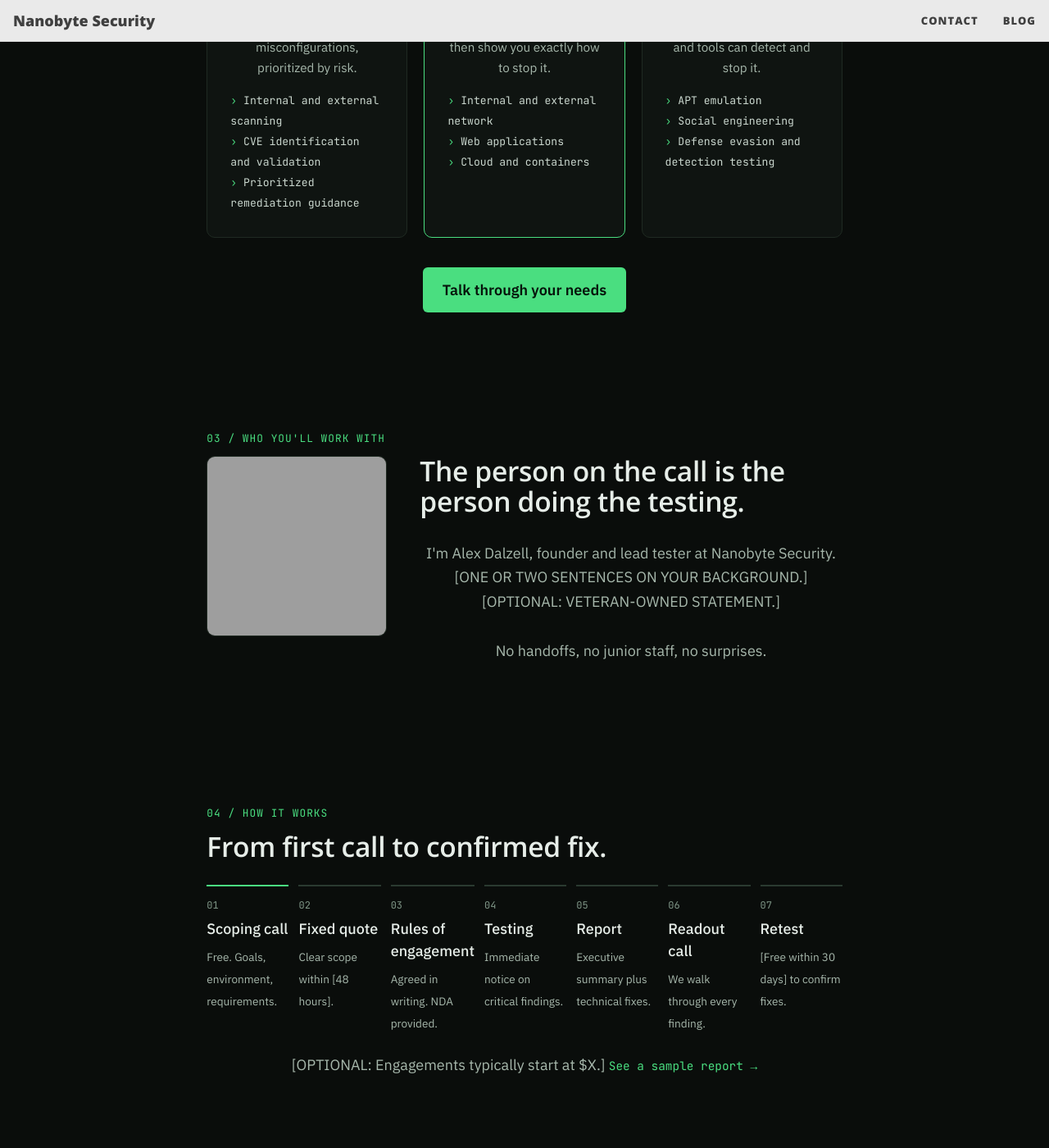
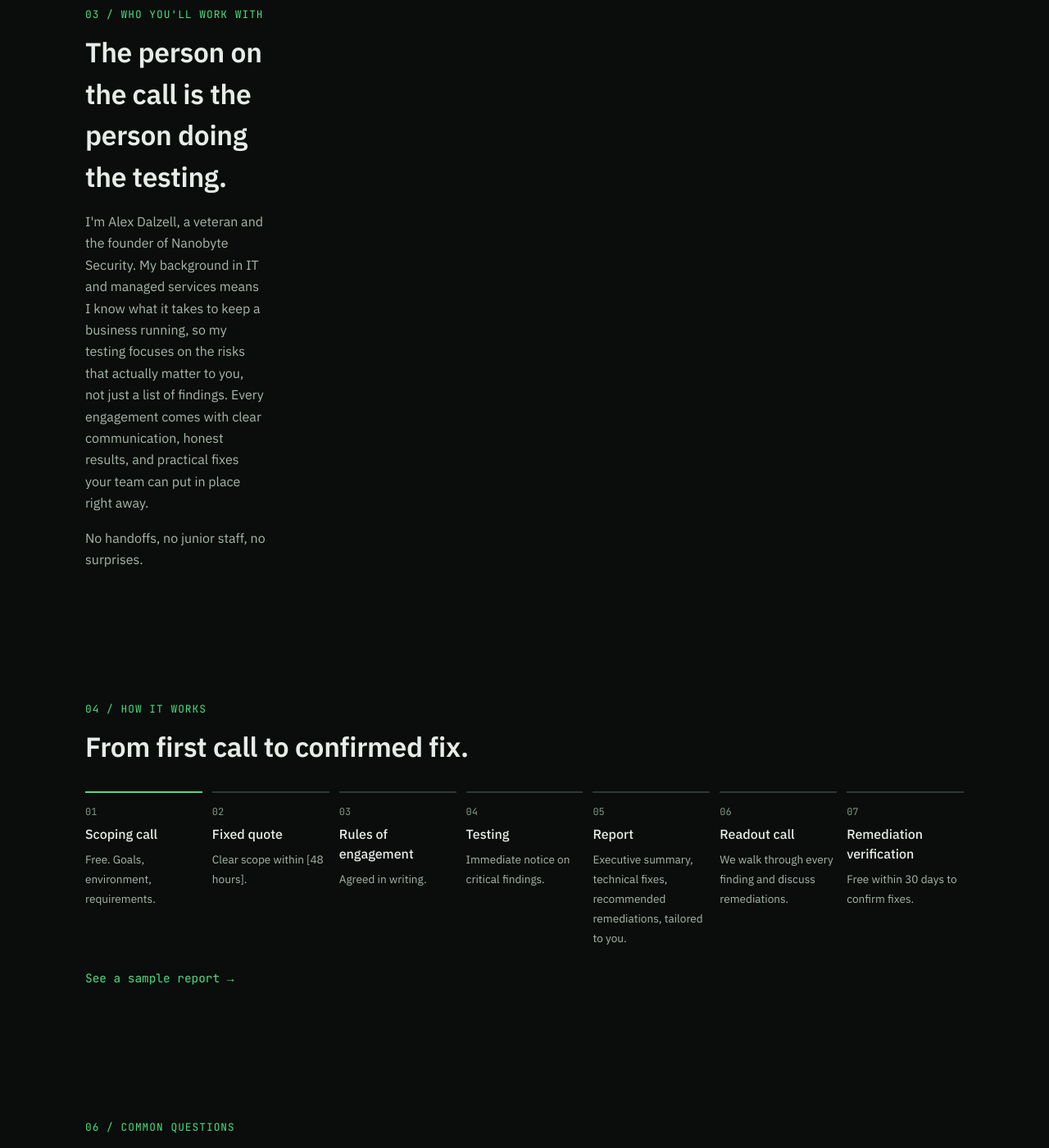
Before and after one commit to nanobyte-security/nanobytesecurity.github.io, a Jekyll site: the page index.html, which Jekyll copies as it is, in a window 1280 px wide and 1400 px high, scrolled down 2014 px. Shown: the whole window at 82% size. Built offline with Jekyll 4.4.1, drawn with Linux system fonts in a browser that asks for light colours; the list of posts is cut into pages by our own code; some of the changed text lies outside the part shown.

Commit message:
Update index.html

```diff
--- a/index.html
+++ b/index.html
@@ -647,7 +644,7 @@
           <p>Hands-on testing for small and mid-sized businesses. You work directly with the tester, not a sales rep.</p>
           <div class="nb-actions">
             <a class="nb-btn" href="[CALENDAR LINK]">Book a free 20-min scoping call</a>
-            <a class="nb-link" href="[SAMPLE REPORT LINK]">view sample report →</a>
+            <!-- <a class="nb-link" href="[SAMPLE REPORT LINK]">view sample report →</a> -->
           </div>
         </div>
 
@@ -700,7 +697,7 @@
           </div>
           <div class="nb-reason">
             <b>&gt; COMPLIANCE</b>
-            <span>PCI DSS, HIPAA, SOC 2, or CMMC calls for one.</span>
+            <span>PCI DSS, HIPAA, SOC 2 calls for one.</span>
           </div>
           <div class="nb-reason">
             <b>&gt; CUSTOMERS</b>
@@ -764,12 +761,10 @@
       <section>
         <div class="nb-eyebrow">03 / Who you'll work with</div>
         <div class="nb-about">
-          <img class="nb-photo" src="[PHOTO PATH]" alt="Alex Dalzell, founder of Nanobyte Security">
           <div>
             <h2>The person on the call is the person doing the testing.</h2>
             <p>
-              I'm Alex Dalzell, founder and lead tester at Nanobyte Security.
-              [ONE OR TWO SENTENCES ON YOUR BACKGROUND.] [OPTIONAL: VETERAN-OWNED STATEMENT.]
+              I'm Alex Dalzell, a veteran and the founder of Nanobyte Security. My background in IT and managed services means I know what it takes to keep a business running, so my testing focuses on the risks that actually matter to you, not just a list of findings. Every engagement comes with clear communication, honest results, and practical fixes your team can put in place right away.
             </p>
             <p>No handoffs, no junior staff, no surprises.</p>
           </div>
@@ -790,7 +785,7 @@
           </li>
           <li>
             <strong>Rules of engagement</strong>
-            <span>Agreed in writing. NDA provided.</span>
+            <span>Agreed in writing.</span>
           </li>
           <li>
             <strong>Testing</strong>
@@ -798,24 +793,23 @@
           </li>
           <li>
             <strong>Report</strong>
-            <span>Executive summary plus technical fixes.</span>
+            <span>Executive summary, technical fixes, recommended remediations, tailored to you.</span>
           </li>
           <li>
             <strong>Readout call</strong>
-            <span>We walk through every finding.</span>
+            <span>We walk through every finding and discuss remediations.</span>
           </li>
           <li>
-            <strong>Retest</strong>
-            <span>[Free within 30 days] to confirm fixes.</span>
+            <strong>Remediation verification</strong>
+            <span>Free within 30 days to confirm fixes.</span>
           </li>
         </ol>
         <p class="nb-after-steps">
-          [OPTIONAL: Engagements typically start at $X.]
           <a class="nb-link" href="[SAMPLE REPORT LINK]">See a sample report →</a>
         </p>
       </section>
 
-      <section>
+      <!--<section>
         <div class="nb-eyebrow">05 / What clients say</div>
         <div class="nb-quotes">
           <blockquote class="nb-quote">
@@ -827,7 +821,7 @@
             <cite>— [Title, Industry]</cite>
           </blockquote>
         </div>
-      </section>
+      </section>-->
 
       <section>
         <div class="nb-eyebrow">06 / Common questions</div>
@@ -854,7 +848,7 @@
       <section class="nb-cta" id="book">
         <h2>Ready to find out where you stand?</h2>
         <p>A free 20-minute call. No sales pitch, just a straight conversation about your environment.</p>
-        <a class="nb-btn" href="[CALENDAR LINK]">Book a free scoping call</a>
+        <!--<a class="nb-btn" href="[CALENDAR LINK]">Book a free scoping call</a>-->
         <span class="nb-alt">or <a href="mailto:alex@nanobytesecurity.com">alex@nanobytesecurity.com</a></span>
       </section>
 
```
Also changed, not shown: other parts of index.html (+0 -3 lines).
